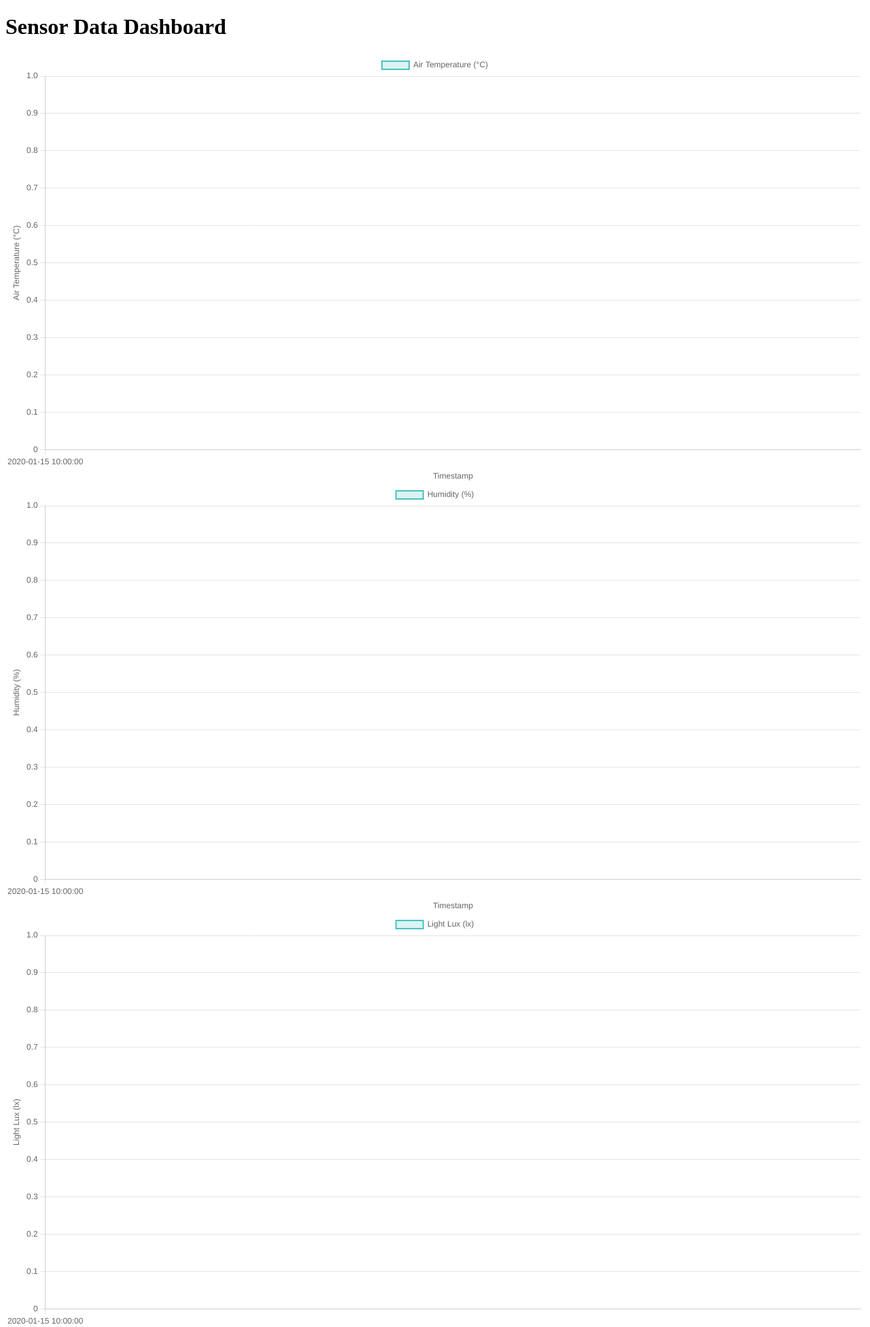
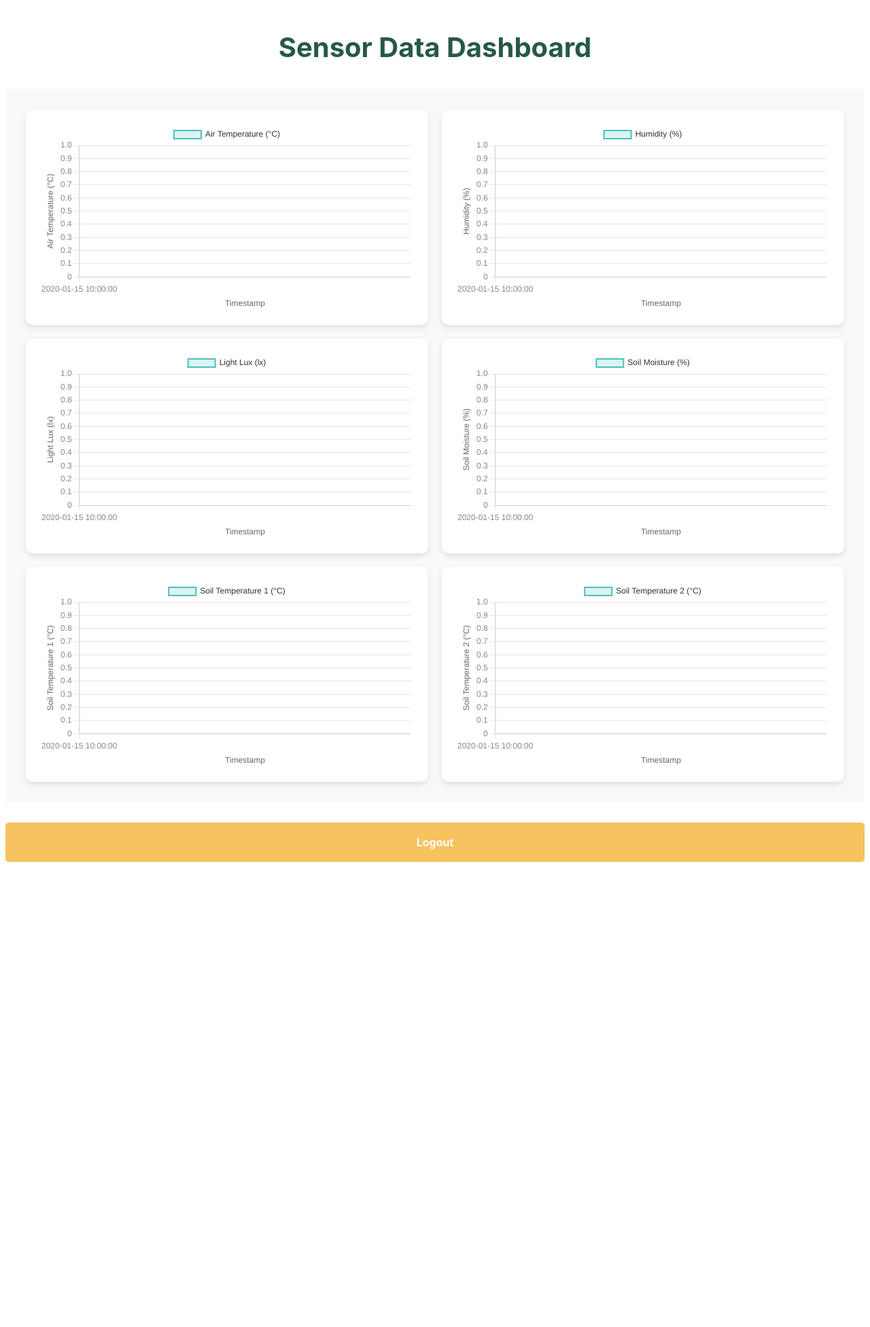
Before and after one commit to EightyTwoDevs/cultiveer-web, a PHP site: page /client/dashboard.php in a window 1280 px wide. Shown: the top 1952 px of the page at 68% size. After the commit the page ends 1268 px from the top, so only its background shows below. Run offline with PHP 8.4, Linux system fonts and the light colour scheme; the visitor is signed in with stand-in values (Sample User, id 1); tables that the repository leaves empty or names only in its code hold one stand-in row (values such as "Sample post").

Commit message:
Final Fixes

```diff
--- a/assets/css/client.css
+++ b/assets/css/client.css
@@ -141,3 +141,60 @@
     background: var(--thm-black);
     color: #fff;
 }
+
+/* Dashboard Container */
+.dashboard-container {
+    display: grid;
+    grid-template-columns: 1fr 1fr;
+    gap: 20px;
+    padding: 30px;
+    background: #f8f9fa;
+    font-family: var(--thm-font, Arial, sans-serif);
+}
+
+.chart-container {
+    background: #ffffff;
+    padding: 20px;
+    border-radius: 10px;
+    box-shadow: 0 4px 8px rgba(0, 0, 0, 0.1);
+    text-align: center;
+    transition: transform 0.3s ease, box-shadow 0.3s ease;
+}
+
+.chart-container:hover {
+    transform: translateY(-5px);
+    box-shadow: 0 6px 12px rgba(0, 0, 0, 0.15);
+}
+
+canvas {
+    width: 100% !important;
+    height: auto !important;
+}
+
+h1 {
+    text-align: center;
+    font-size: 2.5rem;
+    margin-bottom: 20px;
+    color: var(--thm-black, #333);
+}
+
+.logout-button {
+    display: block;
+    margin: 30px auto;
+    padding: 12px 20px;
+    background-color: var(--thm-primary, #f7c35f);
+    color: #fff;
+    font-size: 16px;
+    font-weight: bold;
+    text-align: center;
+    text-decoration: none;
+    border: none;
+    border-radius: 5px;
+    cursor: pointer;
+    transition: background 0.3s ease, transform 0.3s ease;
+}
+
+.logout-button:hover {
+    background-color: var(--thm-black, #333);
+    transform: translateY(-2px);
+}
--- a/client/dashboard.php
+++ b/client/dashboard.php
@@ -40,21 +40,39 @@ while ($row = $data_result->fetch_assoc()) {
     <meta charset="UTF-8">
     <meta name="viewport" content="width=device-width, initial-scale=1.0">
     <title>Sensor Data Dashboard</title>
+    <link rel="stylesheet" href="../assets/css/client.css">
+    <link rel="stylesheet" href="../assets/css/main.css">
     <script src="https://cdn.jsdelivr.net/npm/chart.js"></script>
 </head>
 <body>
 <h1>Sensor Data Dashboard</h1>
 
-<!-- Canvas for Charts -->
-<canvas id="airTempChart" width="400" height="200"></canvas>
-<canvas id="humidityChart" width="400" height="200"></canvas>
-<canvas id="lightLuxChart" width="400" height="200"></canvas>
-<canvas id="soilMoistureChart" width="400" height="200"></canvas>
-<canvas id="soilTemp1Chart" width="400" height="200"></canvas>
-<canvas id="soilTemp2Chart" width="400" height="200"></canvas>
+<!-- Dashboard Container -->
+<div class="dashboard-container">
+    <div class="chart-container">
+        <canvas id="airTempChart"></canvas>
+    </div>
+    <div class="chart-container">
+        <canvas id="humidityChart"></canvas>
+    </div>
+    <div class="chart-container">
+        <canvas id="lightLuxChart"></canvas>
+    </div>
+    <div class="chart-container">
+        <canvas id="soilMoistureChart"></canvas>
+    </div>
+    <div class="chart-container">
+        <canvas id="soilTemp1Chart"></canvas>
+    </div>
+    <div class="chart-container">
+        <canvas id="soilTemp2Chart"></canvas>
+    </div>
+</div>
+
+<!-- Logout Button -->
+<a href="logout.php" class="logout-button">Logout</a>
 
 <script>
-
     const sensorData = <?php echo json_encode($sensorData); ?>;
 
     const labels = sensorData.map(data => data.created_at);
@@ -66,7 +84,6 @@ while ($row = $data_result->fetch_assoc()) {
     const soilTemp1Data = sensorData.map(data => parseFloat(data.soilTemp1));
     const soilTemp2Data = sensorData.map(data => parseFloat(data.soilTemp2));
 
-    // Function to Create Charts
     function createChart(ctx, label, data) {
         new Chart(ctx, {
             type: 'line',
@@ -78,17 +95,27 @@ while ($row = $data_result->fetch_assoc()) {
                     borderColor: 'rgba(75, 192, 192, 1)',
                     backgroundColor: 'rgba(75, 192, 192, 0.2)',
                     fill: true,
-                    borderWidth: 2
+                    borderWidth: 2,
+                    pointRadius: 4,
+                    pointBackgroundColor: '#f7c35f',
                 }]
             },
             options: {
                 responsive: true,
+                plugins: {
+                    legend: {
+                        position: 'top',
+                        labels: { color: '#333' }
+                    }
+                },
                 scales: {
                     x: {
-                        title: { display: true, text: 'Timestamp' }
+                        title: { display: true, text: 'Timestamp', color: '#666' },
+                        ticks: { color: '#888' }
                     },
                     y: {
-                        title: { display: true, text: label }
+                        title: { display: true, text: label, color: '#666' },
+                        ticks: { color: '#888' }
                     }
                 }
             }
@@ -102,10 +129,6 @@ while ($row = $data_result->fetch_assoc()) {
     createChart(document.getElementById('soilMoistureChart'), 'Soil Moisture (%)', soilMoistureData);
     createChart(document.getElementById('soilTemp1Chart'), 'Soil Temperature 1 (°C)', soilTemp1Data);
     createChart(document.getElementById('soilTemp2Chart'), 'Soil Temperature 2 (°C)', soilTemp2Data);
-    console.log(sensorData);
-
 </script>
-
-<a href="logout.php">Logout</a>
 </body>
 </html>
--- a/client/login.php
+++ b/client/login.php
@@ -40,6 +40,8 @@ if ($_SERVER["REQUEST_METHOD"] == "POST") {
             <input type="password" name="password" placeholder="Password" required />
             <button type="submit">Login</button>
         </form>
+        <br>
+        <button onclick="window.location.href='register.php'" style="background-color: #4CAF50; color: white; padding: 10px 20px; border: none; cursor: pointer; transition: background-color 0.5s ease;" onmouseover="this.style.backgroundColor='#45a049'" onmouseout="this.style.backgroundColor='#01714d'">Register</button><a href="register.php">Register</a>
         <a href="#">Forgot Password?</a>
     </div>
 </div>
```
Also changed, not shown: index.html (+26 -26 lines).
